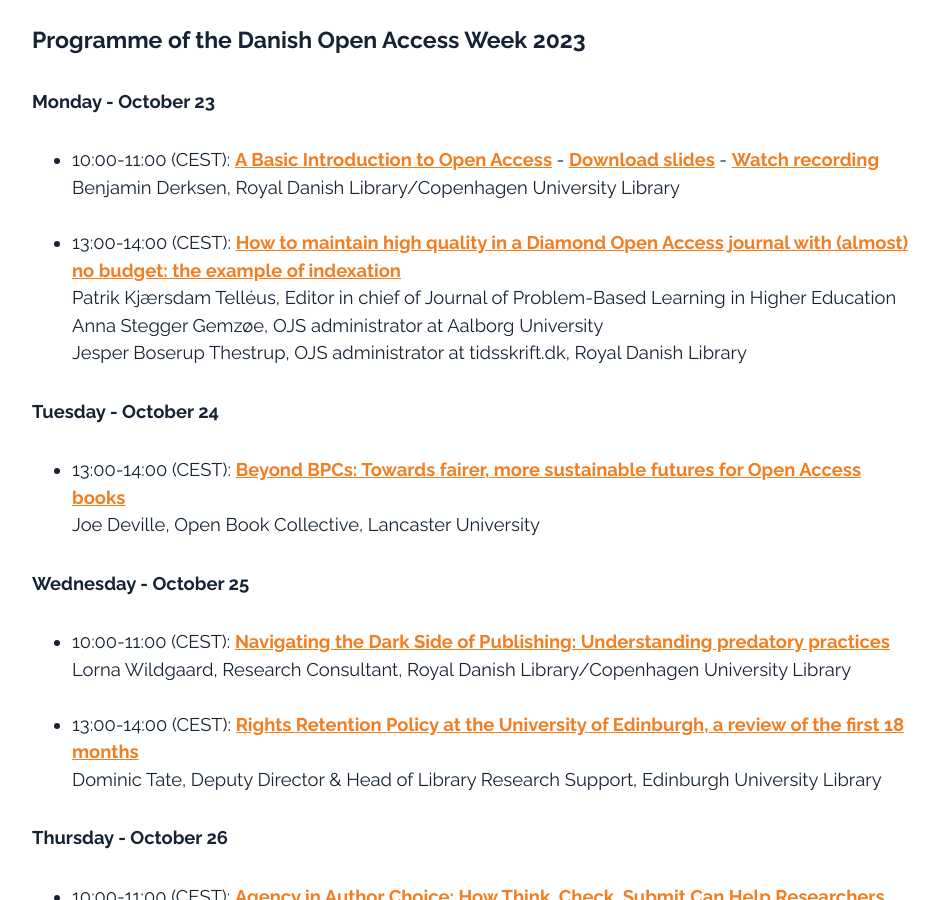
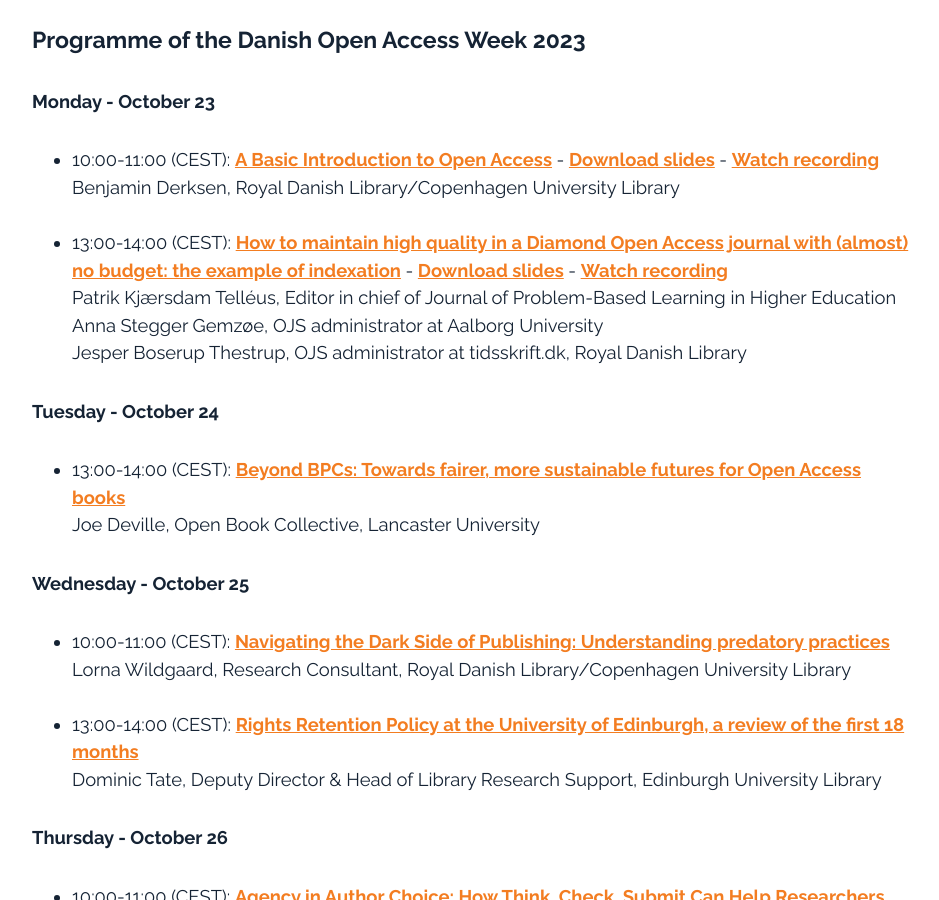
Before and after one commit to openaccess-dk/openaccess-dk.github.io, a Jekyll site: the page built from oaw23.md, in a window 1280 px wide and 900 px high, scrolled down 1442 px. Shown: the whole window, without its empty margins (168-1107 px from the left). Built offline with Jekyll 4.4.1, drawn with Linux system fonts in a browser that asks for light colours.

Commit message:
Update oaw23.md

```diff
--- a/oaw23.md
+++ b/oaw23.md
@@ -25,7 +25,7 @@
 ##### Monday - October 23
 - 10:00-11:00 (CEST): <b>[A Basic Introduction to Open Access](https://openaccess.dk/oaw2023/monday_oct_23_1) </b> - <b>[Download slides](https://kub.kb.dk/ld.php?content_id=35080060) </b> - <b>[Watch recording](https://oer.ku.dk/media/t/0_q9dxcxen) </b><br>
 Benjamin Derksen, Royal Danish Library/Copenhagen University Library<br><br>
-- 13:00-14:00 (CEST): <b>[How to maintain high quality in a Diamond Open Access journal with (almost) no budget: the example of indexation](https://openaccess.dk/oaw2023/monday_oct_23_2) </b><br>
+- 13:00-14:00 (CEST): <b>[How to maintain high quality in a Diamond Open Access journal with (almost) no budget: the example of indexation](https://openaccess.dk/oaw2023/monday_oct_23_2) </b> - <b>[Download slides](https://kub.kb.dk/ld.php?content_id=35080061) </b> - <b>[Watch recording](https://oer.ku.dk/media/t/0_8s4scz01) </b><br>
 Patrik Kjærsdam Telléus, Editor in chief of Journal of Problem-Based Learning in Higher Education<br>
 Anna Stegger Gemzøe, OJS administrator at Aalborg University<br>
 Jesper Boserup Thestrup, OJS administrator at tidsskrift.dk, Royal Danish Library
```
